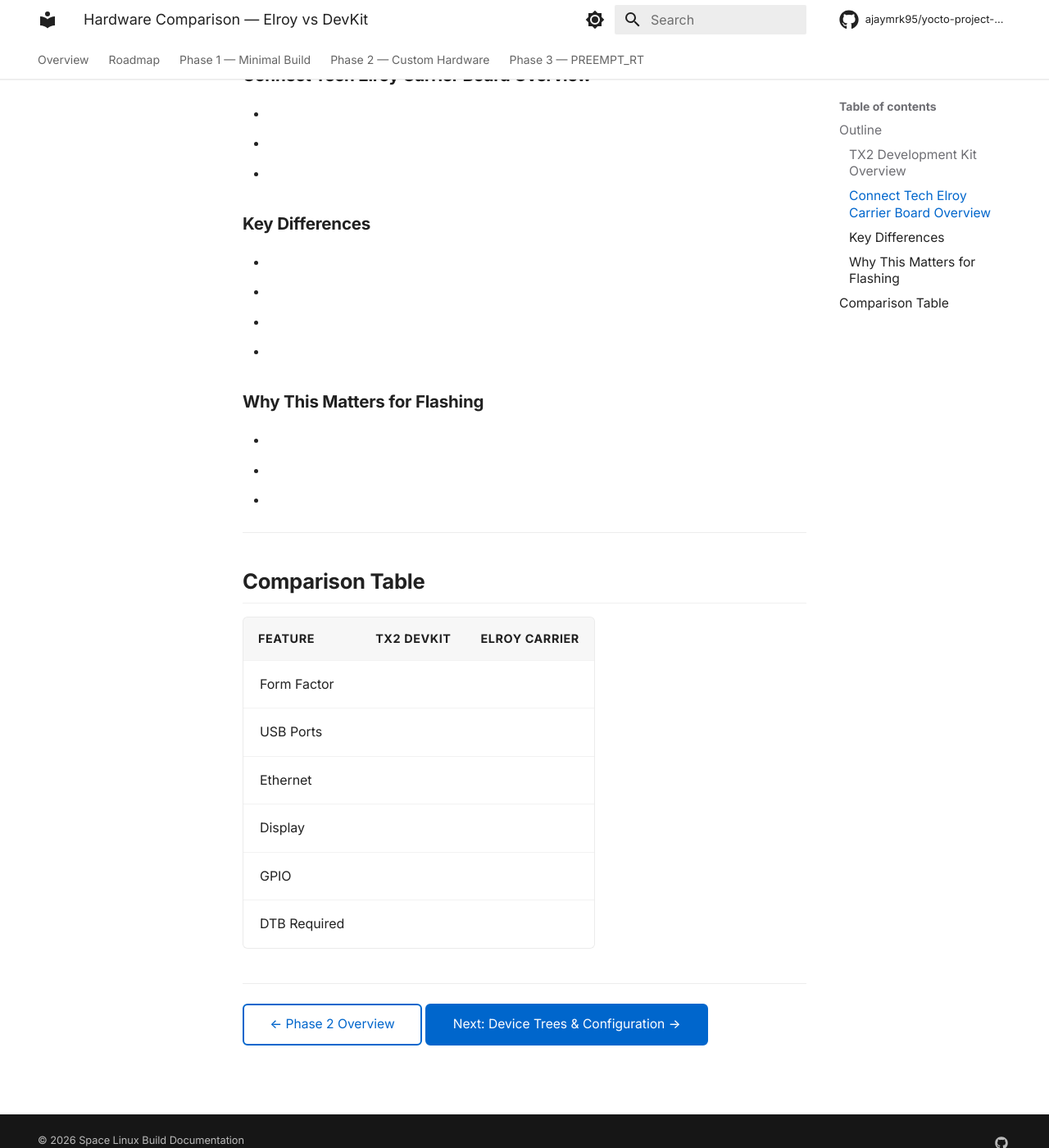
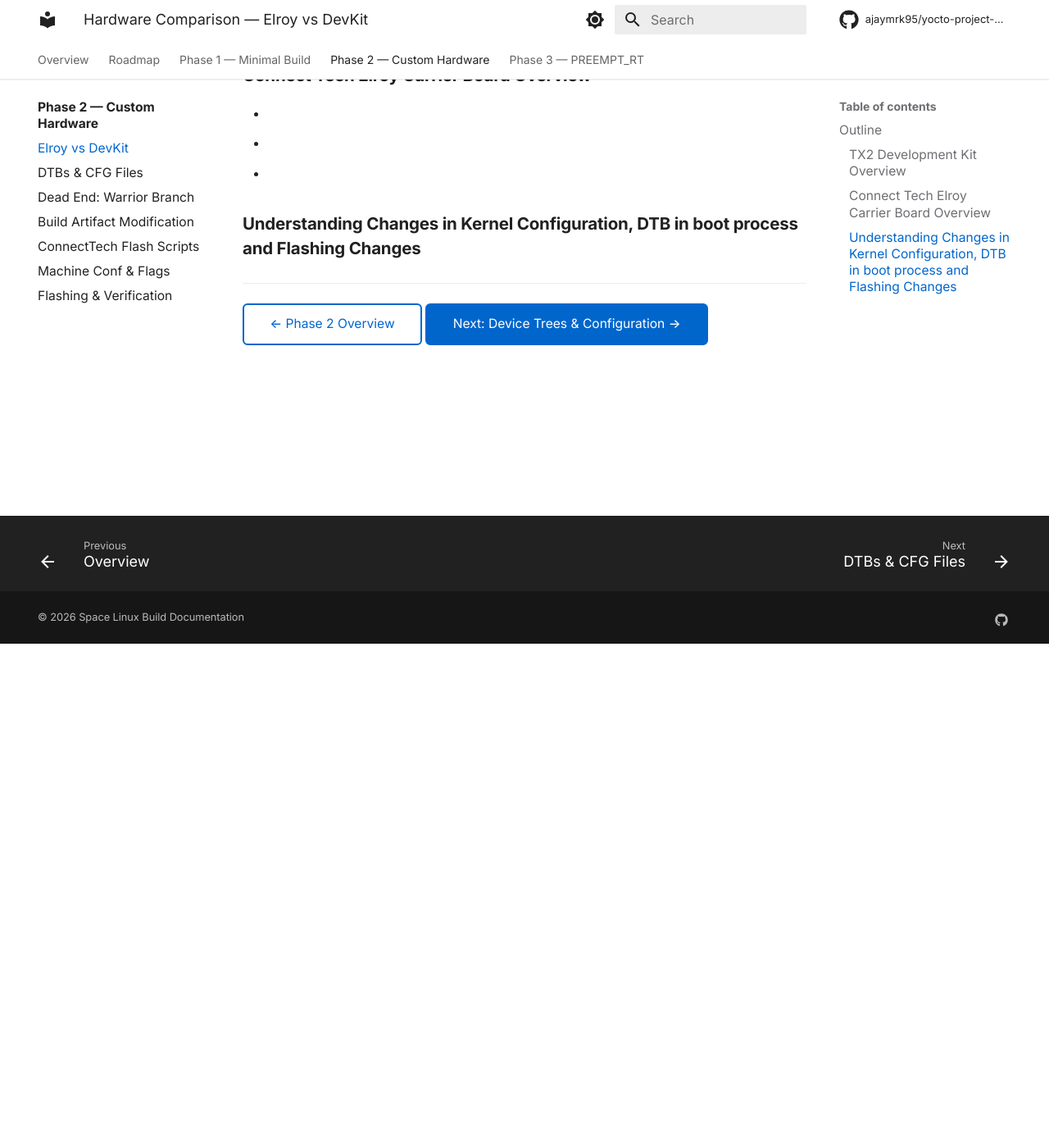
Before and after one commit to ajaymrk95/yocto-project-build-docs, an MkDocs documentation site: the page built from docs/phase2/01-hardware-comparison.md, in a window 1280 px wide and 1400 px high, scrolled down 615 px. Shown: the whole window at 82% size. Built offline with MkDocs 1.6.1 and Material for MkDocs 9.7.7, drawn with Linux system fonts in a browser that asks for light colours; comment, search, counter and statistics services are not loaded.

Commit message:
Update Layout for Phase 2

```diff
--- a/docs/phase2/01-hardware-comparison.md
+++ b/docs/phase2/01-hardware-comparison.md
@@ -25,31 +25,7 @@ title: "Hardware Comparison — Elroy vs DevKit"
 - <!-- TODO: Available interfaces -->
 - <!-- TODO: Target applications (embedded, rugged, space) -->
 
-### Key Differences
-
-- <!-- TODO: Pin mapping differences -->
-- <!-- TODO: Connector differences -->
-- <!-- TODO: Power delivery differences -->
-- <!-- TODO: Available I/O -->
-
-### Why This Matters for Flashing
-
-- <!-- TODO: DTB differences -->
-- <!-- TODO: Flash configuration differences -->
-- <!-- TODO: Bootloader behavior differences -->
-
----
-
-## Comparison Table
-
-| Feature | TX2 DevKit | Elroy Carrier |
-|---|---|---|
-| Form Factor | <!-- TODO --> | <!-- TODO --> |
-| USB Ports | <!-- TODO --> | <!-- TODO --> |
-| Ethernet | <!-- TODO --> | <!-- TODO --> |
-| Display | <!-- TODO --> | <!-- TODO --> |
-| GPIO | <!-- TODO --> | <!-- TODO --> |
-| DTB Required | <!-- TODO --> | <!-- TODO --> |
+### Understanding Changes in Kernel Configuration, DTB in boot process and Flashing Changes
 
 ---
 
--- a/mkdocs.yml
+++ b/mkdocs.yml
@@ -106,5 +106,13 @@ nav:
     - "Deep Dive: local.conf": phase1/07-local-conf.md
     - Build Process Explained: phase1/08-build-process.md
     - Build Output & Flashing: phase1/09-navigating-output-and-flashing.md
-  - Phase 2 — Custom Hardware: phase2/index.md
+  - Phase 2 — Custom Hardware:
+    - Overview: phase2/index.md
+    - Elroy vs DevKit: phase2/01-hardware-comparison.md
+    - DTBs & CFG Files: phase2/02-device-trees-and-configuration.md
+    - "Dead End: Warrior Branch": phase2/03-warrior-branch-dead-end.md
+    - Build Artifact Modification: phase2/04-build-artifact-modification.md
+    - ConnectTech Flash Scripts: phase2/05-connecttech-flash-scripts.md
+    - Machine Conf & Flags: phase2/06-machine-configuration.md
+    - Flashing & Verification: phase2/07-flashing-and-verification.md
   - Phase 3 — PREEMPT_RT: phase3/index.md
```
Also changed, not shown: docs/phase2/index.md (+11 -1 lines).
